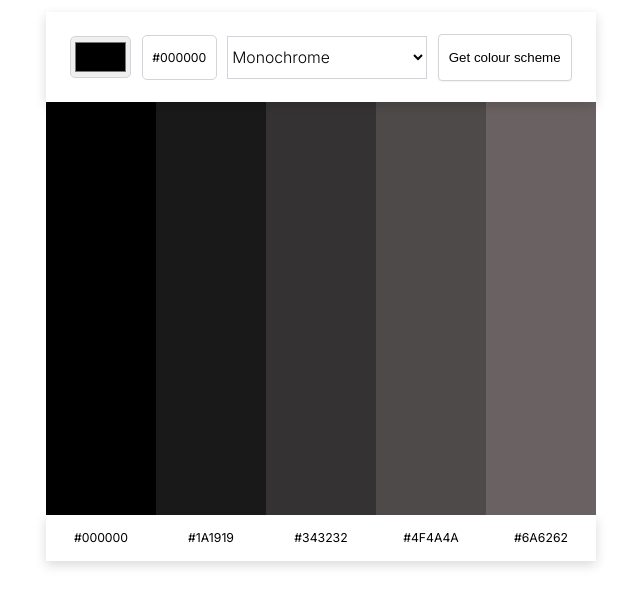
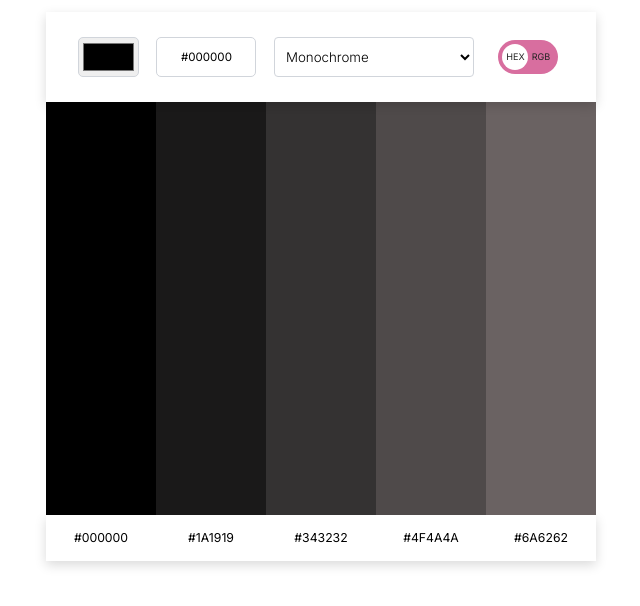
Before and after one commit to l-erw/colour-scheme-generator, a plain HTML site: page index.html in a window 1280 px wide. Shown: the whole page, without its empty margins (319-959 px from the left). Drawn offline with Linux system fonts and the light colour scheme.

Commit message:
added toggle between rgb and hex codes

```diff
--- a/index.css
+++ b/index.css
@@ -16,7 +16,7 @@ html, body {
     margin: 1em auto;
 }
 
-.colour-selection {
+.selection-container {
     position: relative;
     height: 90px;
     display: flex;
@@ -27,30 +27,137 @@ html, body {
     z-index: 1;
 }
 
-.colour-selection p {
-    border: 1px #d1d5db solid;
-    padding: 1.125em 0.75em;
-    border-radius: 5px;
-    text-transform: uppercase;
-
-}
-
 input {
-    height: 42px;
+    height: 40px;
     width: 61px;
     border: 1px #d1d5db solid;
     border-radius: 5px;
 }
 
+#chosen-colour-code {
+    font-family: inherit;
+    font-size: 0.825rem;
+    padding: 0 0.5em;
+    width: 100px;
+    text-align: center;
+}
+
 select {
-    font-size: 1.125rem;
+    /* font-size: 1.125rem; */
     width: 200px;
-    height: 43px;
+    height: 40px;
     border: 1px #d1d5db solid;
     background-color: #fff;
     font-family: inherit;
     font-weight: 300;
+    border-radius: 4px;
+    padding: 0 0.5em;
 }
+
+.toggle {
+    position: relative;
+    display: inline-block;
+    width: 60px;
+    height: 34px;
+    border-radius: 4px;
+    background-color: #fff;
+}
+
+.toggle input {
+    opacity: 0;
+    width: 0;
+    height: 0;
+}
+
+.slider {
+    position: absolute;
+    cursor: pointer;
+    top: 0;
+    left: 0;
+    right: 0;
+    bottom: 0;
+    background-color: rgb(216, 110, 159);
+    -webkit-transition: 0.4s;
+    transition: 0.4s;
+    border-radius: 4px;
+}
+
+.slider::before {
+    position: absolute;
+    content: "";
+    height: 26px;
+    width: 26px;
+    left: 4px;
+    bottom: 4px;
+    background-color: #fff;
+    -webkit-transition: 0.4s;
+    transition: 0.4s;
+    border-radius: 4px;
+}
+
+input:checked + .slider {
+    background-color: rgb(84, 164, 189);
+}
+
+input:focus + .slider {
+    box-shadow: 0 0 1px rgb(84, 164, 189);
+}
+
+input:checked + .slider:before {
+    -webkit-transform: translateX(26px);
+    -ms-transform: translateX(26px);
+    transform: translateX(26px);
+}
+
+.slider.round {
+    border-radius: 34px;
+  }
+
+  .slider.round:before {
+    border-radius: 50%;
+  }
+
+.toggle-container {
+    display: flex;
+    flex-direction: column;
+    align-items: flex-end;
+    justify-content: flex-end;
+
+    padding: 0.25em 0.5em;
+    border-radius: 4px;
+}
+
+.label-container {
+    padding: 0 0.5em;
+    font-size: 0.5rem;
+    display: flex;
+    justify-content: space-around;
+    width: 100%;
+}
+
+.toggle .labels {
+    position: absolute;
+    top: 11px;
+    left: 0;
+    width: 100%;
+    height: 100%;
+    color: rgb(36, 36, 36);
+    font-size: 0.65rem;
+}
+
+.toggle .labels::after {
+    content: attr(data-off);
+    position: absolute;
+    right: 8px;
+}
+
+.toggle .labels::before {
+    content: attr(data-on);
+    position: absolute;
+    left: 8px;
+
+}
+
 
 button {
     padding: 1.125em 0.75em;
--- a/index.html
+++ b/index.html
@@ -7,9 +7,9 @@
     </head>
     <body>
         <div class="container">
-            <div class="colour-selection">
+            <div class="selection-container">
                 <input type="color" id="colour-picker">
-                <p id="chosen-colour-code">#000000</p>
+                <input id="chosen-colour-code" value="#000000" placeholder="#000000"></input>
 
                 <select aria-label="select a colour" id="scheme-selector">
                     <option value="monochrome">Monochrome</option>
@@ -22,7 +22,13 @@
                     <option value="quad">Quad</option>
                 </select>
 
-                <button id="get-colour">Get colour scheme</button>
+                <div class="toggle-container">
+                    <label class="toggle">
+                        <input type="checkbox" id="toggle" data-on="HEX" data-off="RGB" value="ON">
+                        <span class="slider round">
+                        <span class="labels" data-on="HEX" data-off="RGB"></span>
+                    </label>
+                </div>
             </div>
 
             <div class="colours-display">
--- a/index.js
+++ b/index.js
@@ -1,28 +1,46 @@
-const getColourBtn = document.getElementById("get-colour")
+const chosenColour = document.getElementById("colour-picker")
+const chosenScheme = document.getElementById("scheme-selector")
+const chosenColourCode = document.getElementById("chosen-colour-code")
 
+chosenColour.oninput = () => {
+    getColour()
+}
 
+chosenScheme.oninput = () => {
+    getColour()
+}
+
+chosenColourCode.oninput = () => {
+    getColour()
+}
 
 function getColour() {
-    const chosenColour = document.getElementById("colour-picker")
-    const chosenScheme = document.getElementById("scheme-selector")
+    const colourContainer = document.querySelector(`.colours-display`)
+    const colourValueContainer = document.querySelector(".colour-names")
     scheme = chosenScheme.value
     colour = chosenColour.value.substring(1)
-    const chosenColourCode = document.getElementById("chosen-colour-code")
+    // code = chosenColour.value
     chosenColourCode.textContent = `#${colour}`
     fetch(`https://www.thecolorapi.com/scheme?hex=${colour}&mode=${scheme}&count=5`)
     .then(res => res.json())
     .then(data => {
-        const colourContainer = document.querySelector(`.colours-display`)
-        const colourValueContainer = document.querySelector(".colour-names")
         colourContainer.innerHTML = ""
         colourValueContainer.innerHTML = ""
         for(let i = 0; i < 5; i++) {
-                const colorHex = data.colors[i].hex.value;
-                colourContainer.innerHTML += `<div class="colour" style="background-color: ${colorHex}"></div>`
-                colourValueContainer.innerHTML += `<div class="colour-id">${colorHex}</div>`
+                if (changeColourCode.checked) {
+                    const colorRgb = data.colors[i].rgb.value;
+                    colourContainer.innerHTML += `<div class="colour" style="background-color: ${colorRgb}"></div>`
+                    colourValueContainer.innerHTML += `<div class="colour-id">${colorRgb.slice(4, -1)}</div>`
+                    chosenColourCode.value = colorRgb.slice(4, -1)
+                  } else {
+                    const colorHex = data.colors[i].hex.value;
+                    colourContainer.innerHTML += `<div class="colour" style="background-color: ${colorHex}"></div>`
+                    colourValueContainer.innerHTML += `<div class="colour-id">${colorHex}</div>`
+                    chosenColourCode.value = colorHex
+                  }
             }
     })
 }
 
-
-getColourBtn.addEventListener("click", getColour)
+const changeColourCode = document.getElementById("toggle")
+changeColourCode.addEventListener("click", getColour)
```
